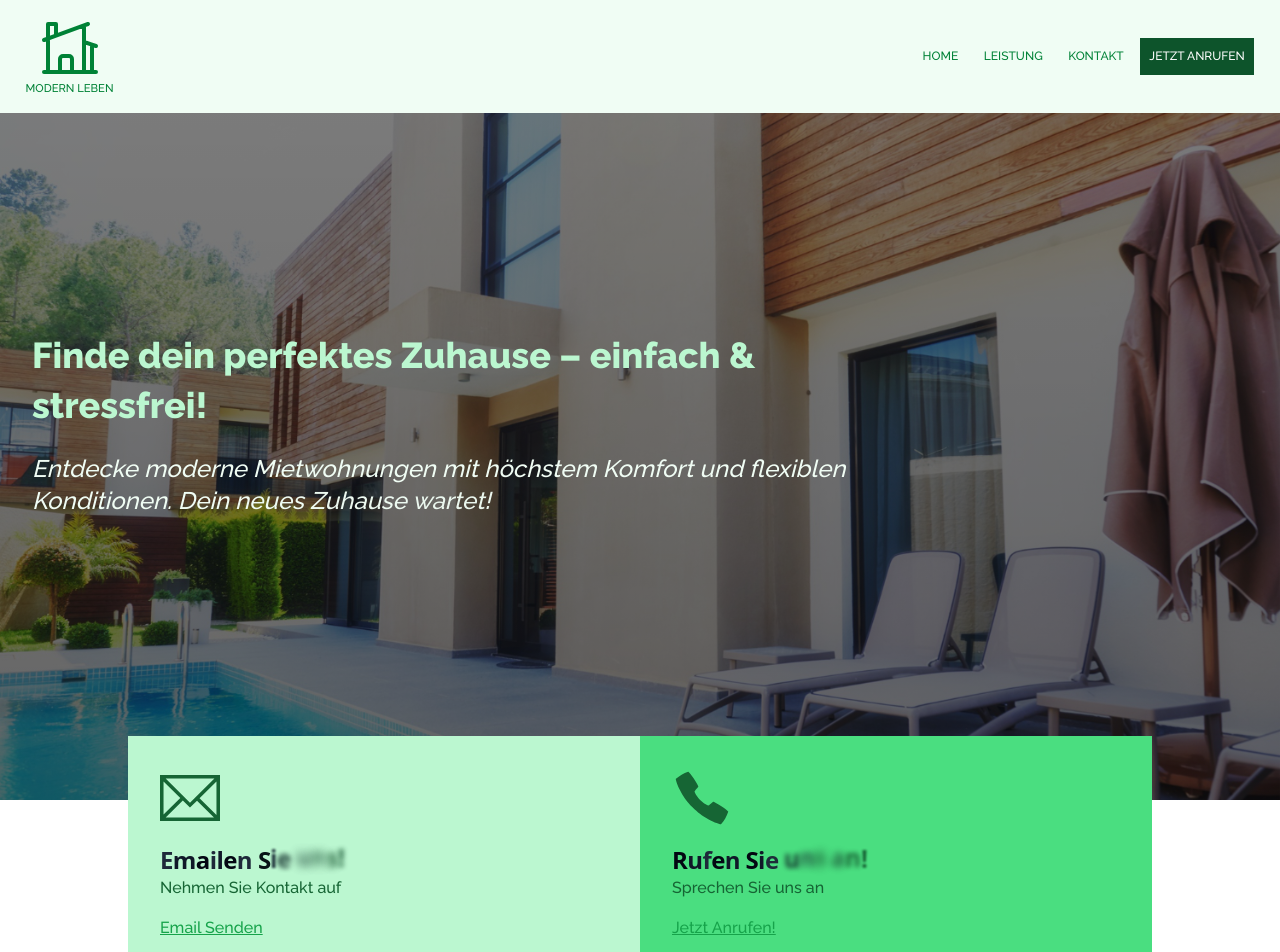
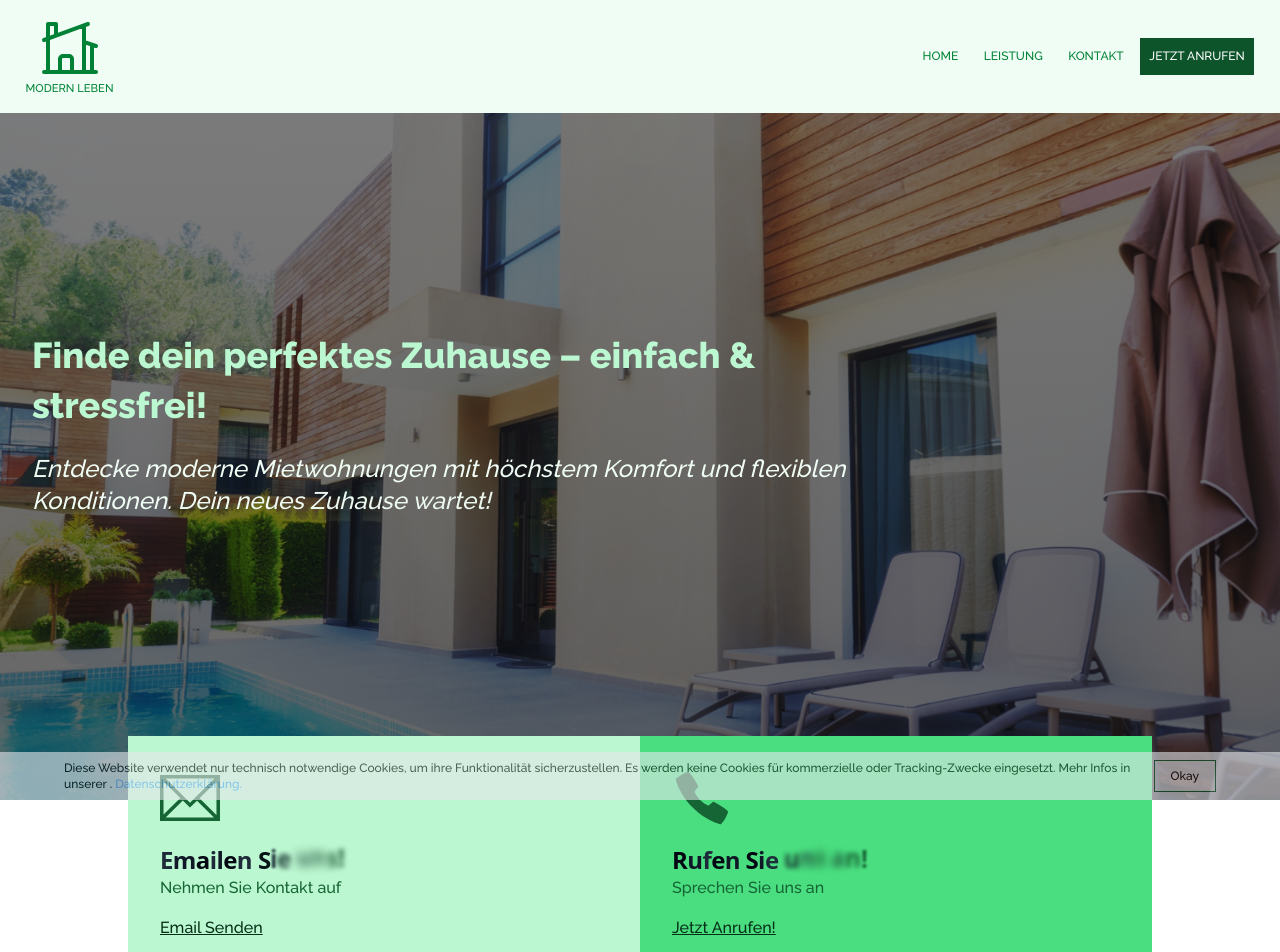
Before and after one commit to bugixtix/modern-website, a Next.js app: page / in a window 1280 px wide. Shown: the top 952 px of the page. Built offline with nearby package versions, Linux system fonts and the light colour scheme.

Commit message:
Update: Component

```diff
--- a/app/componentes/call-to-action.jsx
+++ b/app/componentes/call-to-action.jsx
@@ -25,13 +25,13 @@ function CallToActionContent({mail, tel}) {
             <div className='bg-transparent p-4 sm:p-8 w-[100%] sm:w-[50%] h-[100%]'>
                 <Email className='text-3xl sm:text-6xl text-green-800'/>
                 <p className='text-[1rem] py-4 text-green-800'><ColourfulText colors={colors} className='font-bold text-lg sm:text-2xl' text="Emailen Sie uns!" /> <br></br> Nehmen Sie Kontakt auf </p>
-                <a className='text-[1rem] py-2 cursor-pointer underline text-green-600 hover:text-green-800 transition-all ease-in duration-500' href={`mailto:${mail}`}>Email Senden</a>
+                <a className='text-[1rem] py-2 cursor-pointer underline text-green-950 hover:text-green-800 transition-all ease-in duration-500' href={`mailto:${mail}`}>Email Senden</a>
             </div>
             <div className='bg-green-400 p-4 sm:p-8 w-[100%] sm:w-[50%]'>
                 <Call className='text-3xl sm:text-6xl text-green-800'/>
                 <p className='text-[1rem] py-4 text-green-800'>
                   <ColourfulText colors={colors} className='font-bold text-lg sm:text-2xl ' text="Rufen Sie uns an!" /> <br></br> Sprechen Sie uns an </p>
-                <a className='text-[1rem] py-2 cursor-pointer underline text-green-600 hover:text-green-800 transition-all ease-in duration-500' href={`tel:${tel}`}>Jetzt Anrufen!</a>
+                <a className='text-[1rem] py-2 cursor-pointer underline text-green-950 hover:text-green-800 transition-all ease-in duration-500' href={`tel:${tel}`}>Jetzt Anrufen!</a>
             </div>
         </div>
   )
--- a/app/componentes/content.jsx
+++ b/app/componentes/content.jsx
@@ -27,7 +27,7 @@ function Content() {
             <TextGenerateEffect className='font-semibold text-2xl md:text-lg lg:text-2xl leading-snug text-gray-800' words={second_description}/>
           </div>
           <div className='flex flex-col justify-evenly items-stretch content-center'>
-            {main_text.map((i, index)=>(<p key={index} className='font-light sm:text-sm text-sm lg:text-lg/relaxed xl:text-[25px]/relaxed leading-relaxed py-2 text-green-800'>{i}</p>))}
+            {main_text.map((i, index)=>(<p key={index} className='font-light sm:text-sm text-sm lg:text-lg/relaxed xl:text-[24px]/relaxed leading-relaxed py-2 text-green-800'>{i}</p>))}
           </div>
           <CoolButton className='relative overflow-hidden px-4 py-2 text-sm font-semibold text-white rounded-sm' text={button_text} handler={goToContactPage}/>
         </div>
--- /dev/null
+++ b/app/componentes/cookies-banner.jsx
@@ -0,0 +1,38 @@
+
+import React from 'react'
+import { useRouter } from 'next/navigation';
+import { useState, useEffect } from 'react';
+import Cookies from 'js-cookie'
+// import {cookies} from 'next/headers'
+function CookiesBanner({setSubmitCookies}) {
+    const [showBanner, setShowBanner ] = useState(false)
+
+    useEffect(()=>{
+        if (!Cookies.get("cookiesAccepted")) {
+            setShowBanner(true);
+          }
+    },[])
+
+    const DoAcceptCookies = () =>{
+        Cookies.set("cookiesAccepted", "true", { expires: 365, path: "/" });
+        setShowBanner(false);
+    }
+    const router = useRouter()
+
+    const mainInfo = "Diese Website verwendet nur technisch notwendige Cookies, um ihre Funktionalität sicherzustellen. Es werden keine Cookies für kommerzielle oder Tracking-Zwecke eingesetzt. Mehr Infos in unserer ."
+    const secondaryInfo = "Datenschutzerklärung."
+    const submitText = "Okay"
+    const privacyPolicyLink = "/datenschutz"
+
+    if(!showBanner) return null;
+  return (
+    <div className='fixed bottom-0 bg-gray-200 px-4 sm:px-16 py-2 opacity-60'>
+        <div className='flex flex-col sm:flex-row justify-center gap-2 '>
+            <p className='text-xs'>{mainInfo} <span className='text-blue-400 hover:underline cursor-pointer' onClick={()=>{router.push(privacyPolicyLink)}}>{secondaryInfo}</span></p>
+            <button className='text-xs border border-green-800 px-4 transition-all duration-500 ease-linear hover:bg-green-400' onClick={DoAcceptCookies}>{submitText}</button>
+        </div>
+    </div>
+  )
+}
+
+export default CookiesBanner
--- a/app/componentes/navbar.jsx
+++ b/app/componentes/navbar.jsx
@@ -31,8 +31,8 @@ function Navbar({tel}) {
     }
     // function to check up if client scrolls
     function DoHandleScroll(){
-        if(window.scrollY > 0) setTopScrolled(true)
-            else setTopScrolled(false);
+        if(window.scrollY > 0) {setTopScrolled(true);}
+            else {setTopScrolled(false);}
     }
 useEffect(()=>{
     setLoaded(true)
--- a/app/datenschutz/datenschutz.jsx
+++ b/app/datenschutz/datenschutz.jsx
@@ -12,7 +12,7 @@ function Content() {
             {
                 PRIVACYpolicy.content.map((item,index)=>(
                     <ul key={index}>
-                        <p className="sm:text-lg/snug font-bold"><span>{index+1}. </span>{item.title}</p>
+                        <p className="sm:text-lg/snug font-normal"><span>{index+1}. </span>{item.title}</p>
                         {item.text.map((i,_)=>(<li className={`${item.text.length > 6 && _!=item.text.length-1 && _!=0 ? 'pl-1' : ''}`} key={_}>{i}</li>))}
                     </ul>
 
--- a/app/page.tsx
+++ b/app/page.tsx
@@ -1,3 +1,4 @@
+'use client'
 import Image from "next/image";
 import Navbar from '@/app/componentes/navbar'
 import Hero from '@/app/componentes/hero'
@@ -5,11 +6,12 @@ import CallToAction from '@/app/componentes/call-to-action'
 import Content from '@/app/componentes/content'
 import Footer from '@/app/componentes/footer'
 import PseudoDiv from '@/app/componentes/PseudoDiv'
-
-
+import CookiesBanner from '@/app/componentes/cookies-banner'
+import {useState} from 'react'
 export default function Home() {
   const clientMailAddress = "client@mail.de"
   const clientTelNumber = "017512341234"
+  const [submitCookies, setSubmitCookies] = useState(false)
   return (
     <div>
         <Navbar tel={clientTelNumber}/>
@@ -19,8 +21,9 @@ export default function Home() {
           tel={clientTelNumber}
           />
         <Content/>
-        <PseudoDiv h="h-[7rem]"/>
+        <PseudoDiv h="h-[4rem]"/>
         <Footer tel={clientTelNumber}/>
+        {!submitCookies && <CookiesBanner setSubmitCookies={setSubmitCookies}/>}
     </div>
   );
 }
```
